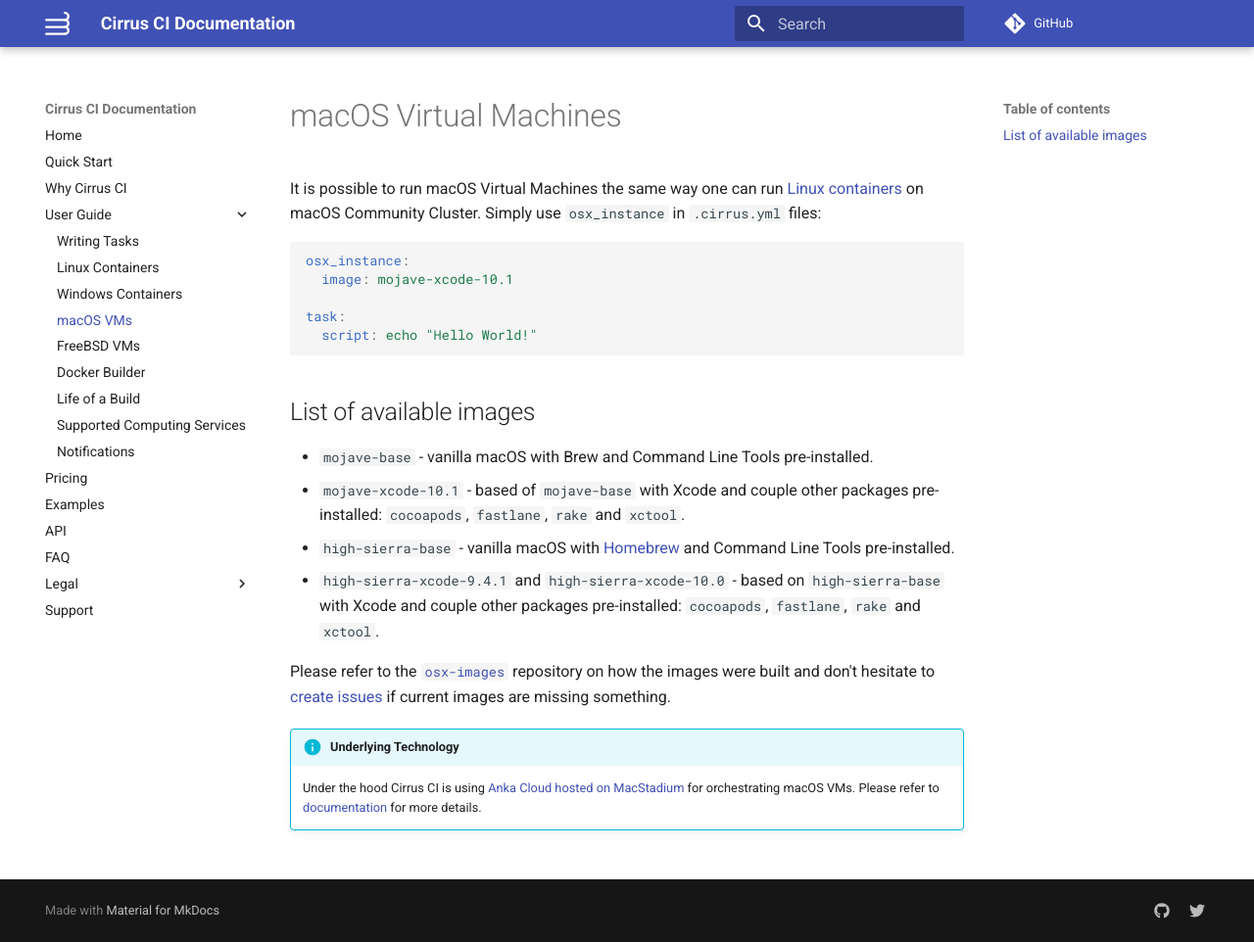
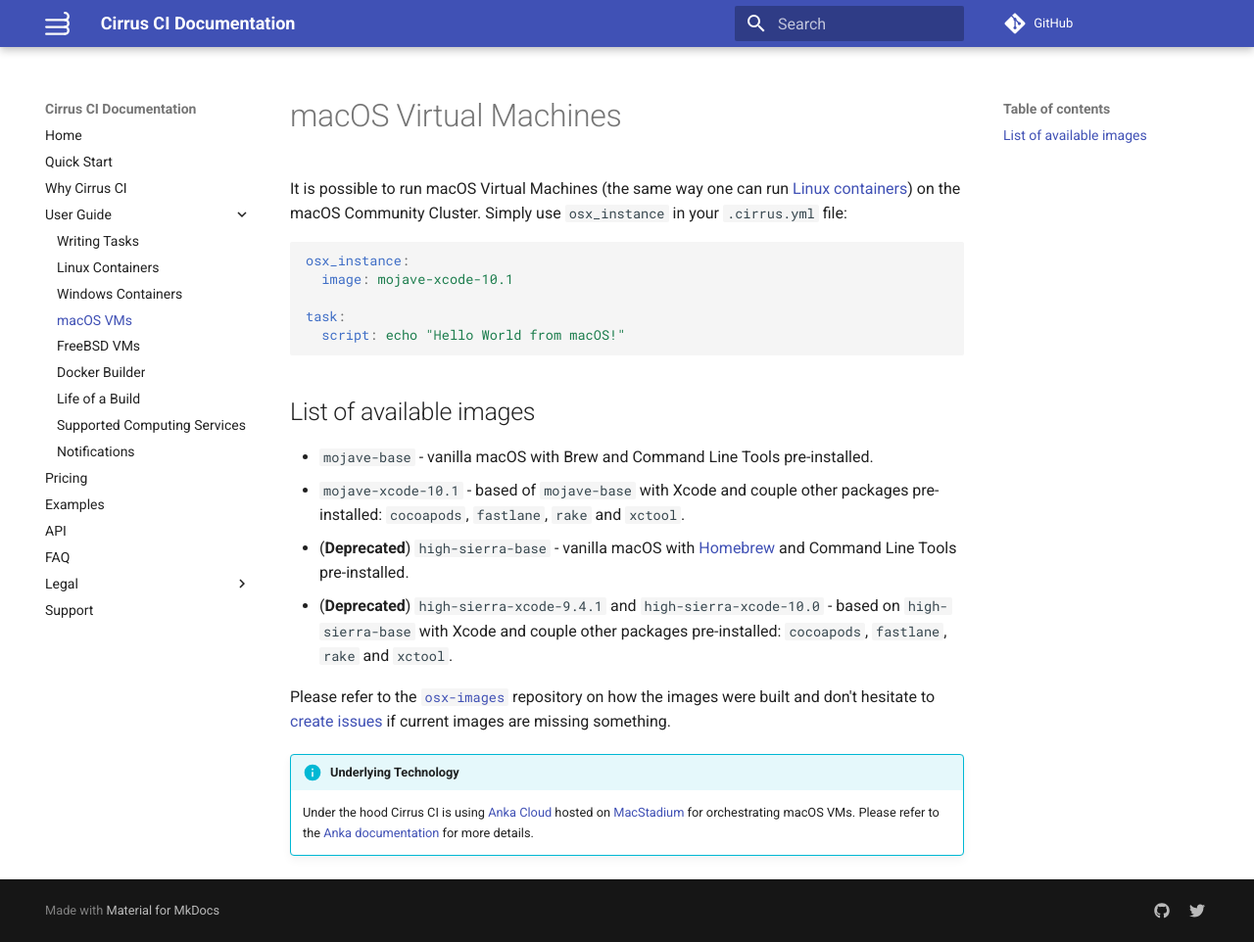
Before and after one commit to cirruslabs/cirrus-ci-docs, an MkDocs documentation site: the page built from docs/guide/macOS.md, in a window 1280 px wide and 962 px high. Shown: the whole window at 98% size. Built offline with MkDocs 1.6.1 and Material for MkDocs 9.7.7, drawn with Linux system fonts in a browser that asks for light colours; comment, search, counter and statistics services are not loaded.

Commit message:
Mark high sierra images as deprecated and fix grammar issues

````diff
--- a/docs/guide/macOS.md
+++ b/docs/guide/macOS.md
@@ -1,14 +1,14 @@
 # macOS Virtual Machines
 
-It is possible to run macOS Virtual Machines the same way one can run [Linux containers](linux.md) on macOS Community Cluster.
-Simply use `osx_instance` in `.cirrus.yml` files:
+It is possible to run macOS Virtual Machines (the same way one can run [Linux containers](linux.md)) on the macOS Community Cluster.
+Simply use `osx_instance` in your `.cirrus.yml` file:
 
 ```yaml
 osx_instance:
   image: mojave-xcode-10.1
 
 task:
-  script: echo "Hello World!"
+  script: echo "Hello World from macOS!"
 ```
 
 ## List of available images
@@ -16,14 +16,15 @@ task:
 * `mojave-base` - vanilla macOS with Brew and Command Line Tools pre-installed.
 * `mojave-xcode-10.1` - based of `mojave-base` with Xcode and couple other packages pre-installed:
   `cocoapods`, `fastlane`, `rake` and `xctool`.
-* `high-sierra-base` - vanilla macOS with [Homebrew](https://brew.sh) and Command Line Tools pre-installed.
-* `high-sierra-xcode-9.4.1` and `high-sierra-xcode-10.0` - based on `high-sierra-base` with Xcode and couple other packages pre-installed: `cocoapods`, `fastlane`, `rake` and `xctool`.
+* (**Deprecated**) `high-sierra-base` - vanilla macOS with [Homebrew](https://brew.sh) and Command Line Tools pre-installed.
+* (**Deprecated**) `high-sierra-xcode-9.4.1` and `high-sierra-xcode-10.0` - based on `high-sierra-base` with Xcode and couple other packages pre-installed: `cocoapods`, `fastlane`, `rake` and `xctool`.
 
 Please refer to the [`osx-images`](https://github.com/cirruslabs/osx-images) repository on how the images were built and
 don't hesitate to [create issues](https://github.com/cirruslabs/osx-images/issues) if current images are missing something.
 
 !!! info "Underlying Technology"
-    Under the hood Cirrus CI is using [Anka Cloud hosted on MacStadium][anka] for
-    orchestrating macOS VMs. Please refer to [documentation][anka] for more details.
+    Under the hood Cirrus CI is using [Anka Cloud][anka] hosted on [MacStadium][ms] for
+    orchestrating macOS VMs. Please refer to the [Anka documentation][anka] for more details.
 
 [anka]: supported-computing-services.md#anka
+[ms]: https://www.macstadium.com/
````
